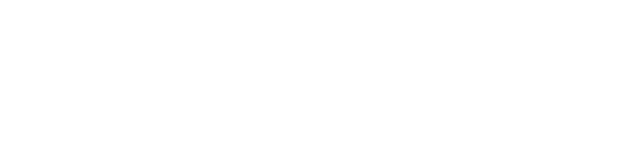
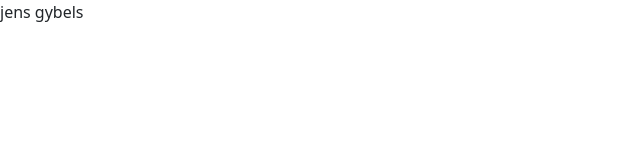
Before and after one commit to webpxl/41dvo1070-werkplekleren-1-portfolio-25-26-grdvo-Jensgybelspxl, a plain HTML site: page index.html in a window 1280 px wide. Shown: the whole page, without its empty margins (0-640 px from the left). Drawn offline with nearby package versions, Linux system fonts and the light colour scheme.

Commit message:
third comit

```diff
--- a/index.html
+++ b/index.html
@@ -10,5 +10,6 @@
     <link href="https://cdn.jsdelivr.net/npm/bootstrap-icons@1.10.5/font/bootstrap-icons.css" rel="stylesheet">
 </head>
 <body>
+<p>jens gybels</p>
 </body>
 </html>
```
